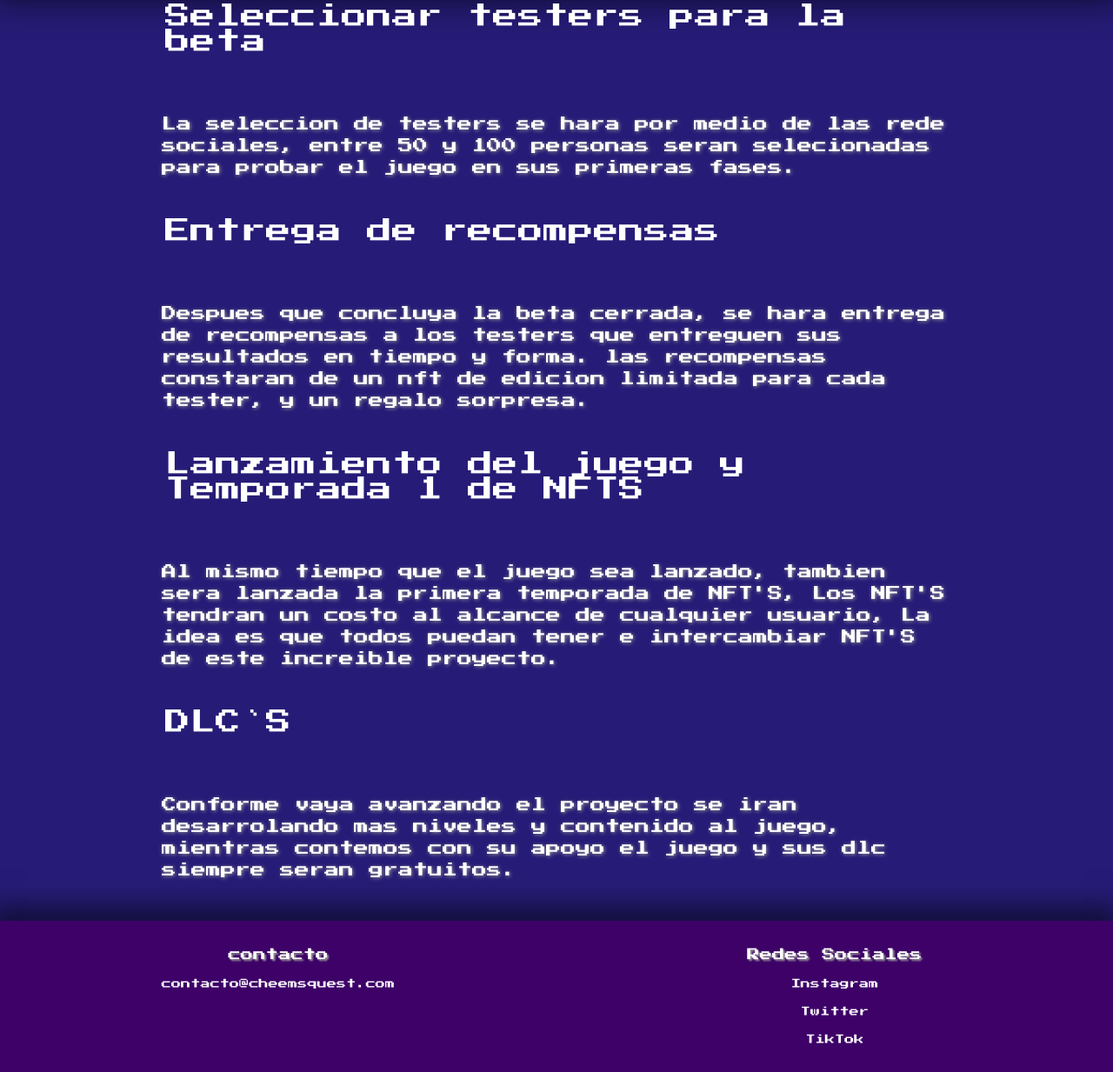
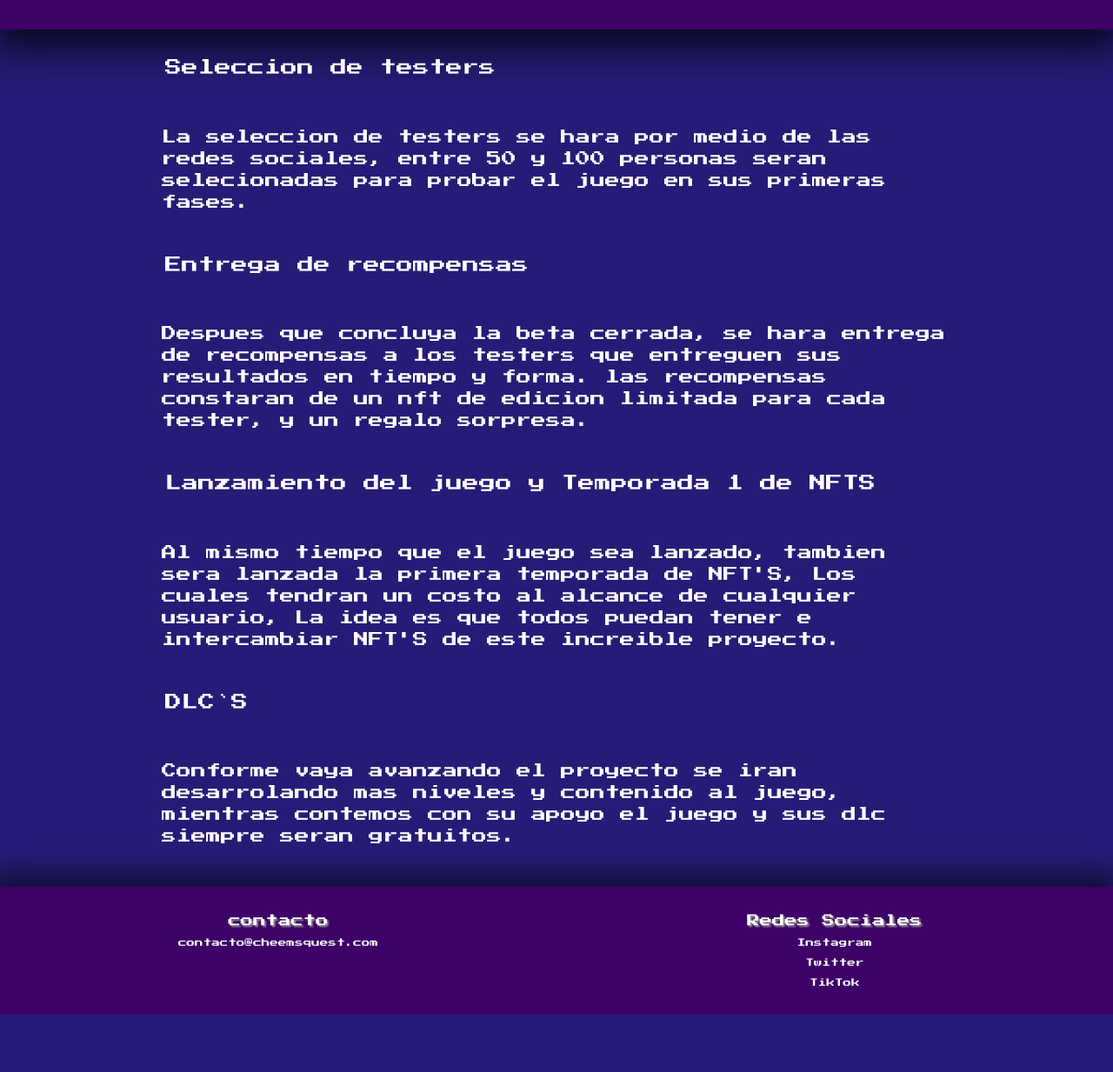
Before and after one commit to HERRERA1010/cheemsq, a plain HTML site: page assets/pages/RoadMap.html in a window 1280 px wide. Shown: the part 106-1339 px from the top of the page at 87% size. After the commit the page ends 1273 px from the top, so only its background shows below. Drawn offline with Linux system fonts and the light colour scheme.

Commit message:
footer cambios y sombras de texto

```diff
--- a/assets/css/roadMap.css
+++ b/assets/css/roadMap.css
@@ -4,9 +4,10 @@
 }
 
 .titulosRoadMap{
-    font-size: 29px;
+    font-size: 19px;
     margin: 20px ;
     font-weight: 100;
+    line-height:1.5em;
 
 
 }
--- a/assets/css/styles.css
+++ b/assets/css/styles.css
@@ -1,6 +1,6 @@
 :root {
     --bg-general: #261c77;
-    --color-de-fuente: #fff;
+    --color-de-fuente: #ffffff;
     --bg-footer: #3d0168;
     --bg-dark: #000;
 }
@@ -14,17 +14,14 @@
 body {
     background-color: var(--bg-general);
     font-family: 'Press Start 2P', cursive;
-    font-size: 32px;
-
     color: var(--color-de-fuente);
 }
-/********************VARIABLES GENERALES*/
+/********************VARIABLES GENERALES**************************/
 .texto-general {
     font-size: 17px;
     padding: 1rem;
     font: weight 1px;
     line-height: 25px;
-    text-shadow: 1px 1px 4px rgba(150, 150, 150, 1);
     text-align: left;
 }
 
@@ -59,6 +56,11 @@ body {
 
 .margin-titulos{
     margin: 1.5rem;
+}
+/************************/
+
+h1{
+    line-height: 100px;
 }
 
 .container {
@@ -123,12 +125,10 @@ body {
     left: 0;
     right: 0;
     padding: 0;
-
     display: grid;
     align-content: center;
     gap: 2em;
     padding-left: 5%;
-
     transform: var(--state-menu);
     transition: .3s transform;
 
@@ -150,11 +150,8 @@ body {
     text-shadow: 2px 2px 3px rgba(150, 150, 150, 1);
 
 }
-
 /* SECCION 1  */
-
 /*borde iluminado de imagenes*/
-
 .block{
     position: relative;
     margin:  auto  ;
@@ -194,10 +191,7 @@ body {
     filter: blur(40px);
 
 }
-
-
 /****************************************************/
-
 .contenedor-texto-principal {
     margin: 50px 0;
 }
@@ -208,7 +202,7 @@ body {
     display: grid;
     grid-template-columns: repeat(auto-fit, minmax(240px, 1fr));
     grid-auto-rows: 20px 4;
-    grid-gap: 1px;
+    grid-gap: 5px;
 }
 
 .grid-secciones {
@@ -219,16 +213,14 @@ body {
 .img-cheems {
     width: 100%;
 }
-
-/********************8FOOTER*/
-
+/******FOOTER******/
 .footer {
     width: 100%;
-    height: 150px;
+    height: 100px;
     box-shadow: -2px -8px 28px 10px rgba(0,0,0,0.5);
     -webkit-box-shadow: -2px -8px 28px 10px rgba(0,0,0,0.5);
     -moz-box-shadow: -2px -8px 28px 10px rgba(0,0,0,0.5);
-
+    margin-bottom: 0px;
 }
 
 .titulos-footer {
@@ -237,9 +229,16 @@ body {
 }
 
 .links-footer-font-size {
-    font-size: 0.7rem;
+    font-size: 0.6rem;
     text-decoration: none;
     color: var(--color-de-fuente);
+    margin: 0;
+    font-weight: lighter;
+
+}
+
+.nav-item > li {
+    margin-top: 7px;
 }
 
 .container-grid-footer {
@@ -272,8 +271,6 @@ body {
         padding: 0;
         gap: 1.5em;
         grid-auto-flow: column;
-
-
         transform: unset;
         grid-column: -2/-1;
         grid-row: 1/2;
--- a/assets/pages/RoadMap.html
+++ b/assets/pages/RoadMap.html
@@ -33,50 +33,48 @@
                 </li>
             </ul>
             <a href="#nav" class="burger-nav">
-                <img class="nav-icon" src="assets/img/menu.svg" alt="">
+                <img class="nav-icon" src="../img/menu.svg" alt="">
             </a>
             <a href="#" class="nav-close">
-                <img class="nav-icon" src="assets/img/close.svg" alt="">
+                <img class="nav-icon" src="../assets/img/close.svg" alt="">
             </a>
         </nav>
     </header>
 
     <div class="container">
         <div class="roadMapSecc">
-            <h5 class="titulosRoadMap" >Seleccionar testers para la beta</h5>
+            <h5 class="titulosRoadMap">Seleccion de testers</h5>
             <img src="" alt="">
-            <p class="roadMapText texto-general" >La seleccion de testers se hara por medio de las rede sociales, entre 50
-                y 100 personas seran selecionadas para probar el juego en sus primeras
+            <p class="roadMapText texto-general">La seleccion de testers se hara por medio de las redes sociales, entre 50 y 100 personas seran selecionadas para probar el juego en sus primeras
                 fases.
             </p>
         </div>
         <div class="roadMapSecc">
-            <h5 class="titulosRoadMap" >Entrega de recompensas</h5>
+            <h5 class="titulosRoadMap">Entrega de recompensas</h5>
             <img src="" alt="">
-            <p class="roadMapText texto-general" >Despues que concluya la beta cerrada, se hara entrega de recompensas
+            <p class="roadMapText texto-general">Despues que concluya la beta cerrada, se hara entrega de recompensas
                 a los testers que entreguen sus resultados en tiempo y forma.
                 las recompensas constaran de un nft de edicion limitada para cada tester,
                 y un regalo sorpresa.
             </p>
         </div>
         <div class="roadMapSecc">
-            <h5 class="titulosRoadMap" >Lanzamiento del juego y Temporada 1 de NFTS </h5>
+            <h5 class="titulosRoadMap">Lanzamiento del juego y Temporada 1 de NFTS </h5>
             <img src="" alt="">
-            <p class="roadMapText texto-general" >Al mismo tiempo que el juego sea lanzado, tambien sera lanzada la primera
-                temporada de NFT'S, Los NFT'S tendran un costo al alcance de cualquier usuario, La idea es que todos puedan tener e intercambiar NFT'S de este increible proyecto.
+            <p class="roadMapText texto-general">Al mismo tiempo que el juego sea lanzado, tambien sera lanzada la
+                primera
+                temporada de NFT'S, Los cuales tendran un costo al alcance de cualquier usuario, La idea es que todos
+                puedan tener e intercambiar NFT'S de este increible proyecto.
             </p>
         </div>
         <div class="roadMapSecc">
-            <h5 class="titulosRoadMap" >DLC`S</h5>
+            <h5 class="titulosRoadMap">DLC`S</h5>
             <img src="" alt="">
-            <p class="roadMapText texto-general" >Conforme vaya avanzando el proyecto se iran desarrolando mas niveles y contenido al juego, mientras contemos con su apoyo el juego y sus dlc siempre seran gratuitos.
-
+            <p class="roadMapText texto-general">Conforme vaya avanzando el proyecto se iran desarrolando mas niveles y contenido al juego, mientras contemos con su apoyo el juego y sus dlc siempre seran gratuitos.
             </p>
         </div>
 
     </div>
-
-
     <footer class="footer ">
         <div class="container-grid-footer">
             <div class=" containers text-center ">
```
Also changed, not shown: assets/css/testers.css (+13 -0 lines), index.html (+4 -8 lines).
